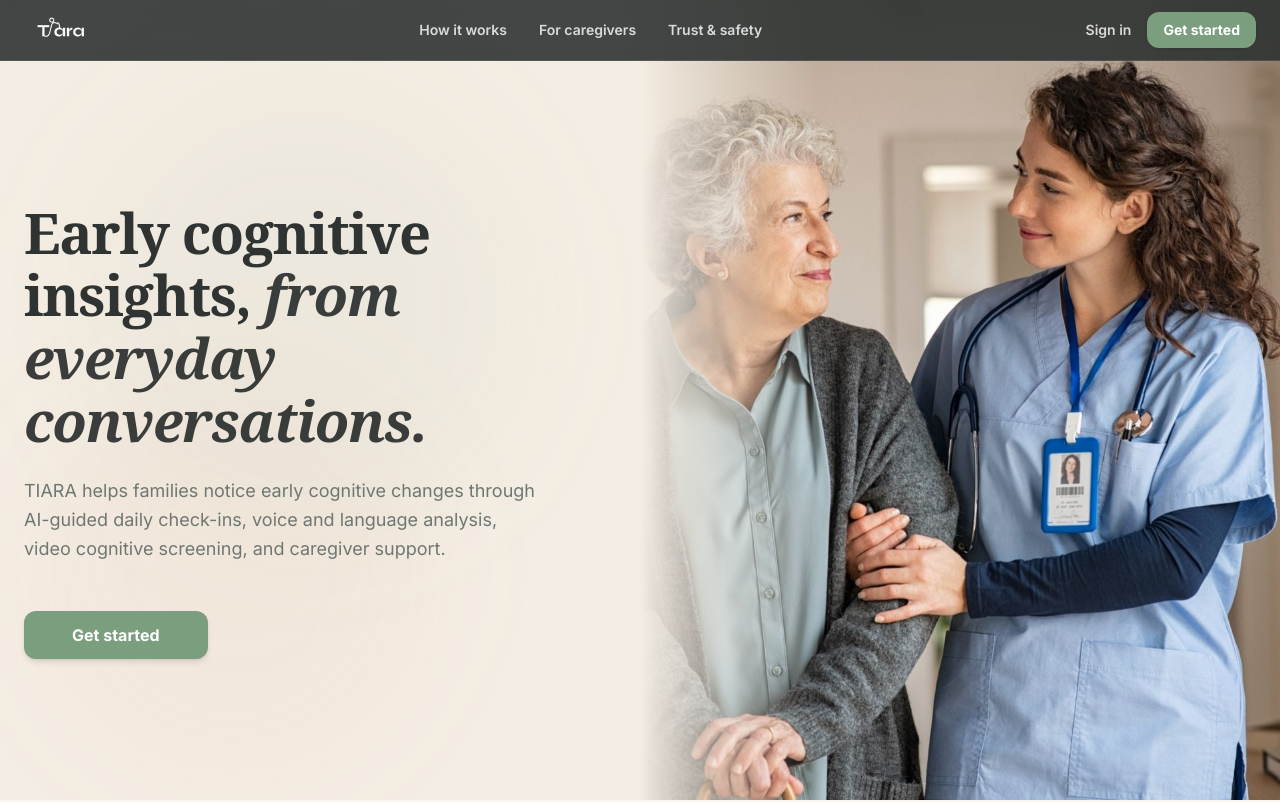
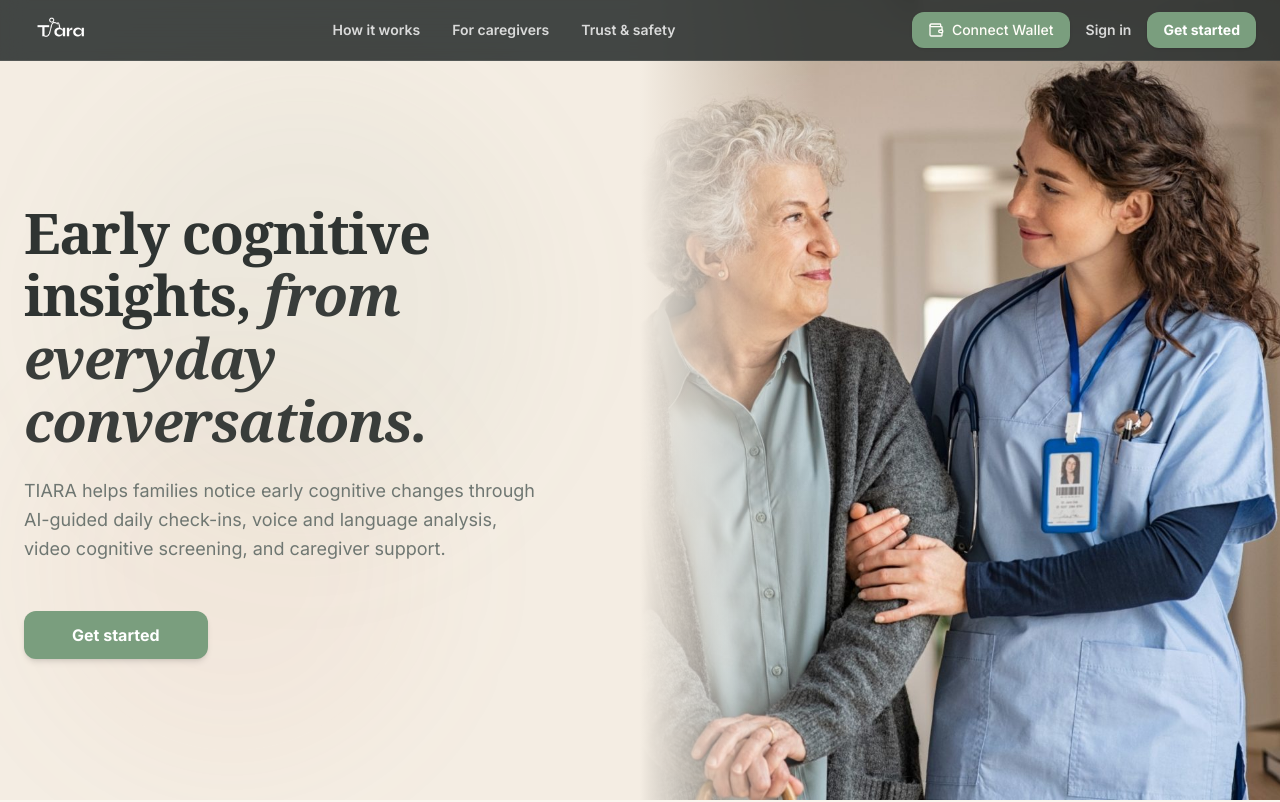
Before and after one commit to narazla/TIARA-BOTChain, a Next.js app in the folder frontend/: page / in a window 1280 px wide. Shown: the top 802 px of the page. Built offline with nearby package versions, Linux system fonts and the light colour scheme; no server answers.

Commit message:
feat: add BOT Chain wallet connection and footer logo

```diff
--- a/frontend/app/caregiver/dashboard/page.tsx
+++ b/frontend/app/caregiver/dashboard/page.tsx
@@ -33,6 +33,7 @@ import {
 import { caregiverApi, guidanceApi } from "@/lib/api";
 import { useAuth } from "@/lib/auth/AuthContext";
 import { ProtectedRoute } from "@/components/shared/ProtectedRoute";
+import { ConnectWallet } from "@/components/shared/ConnectWallet";
 import ReactMarkdown from 'react-markdown';
 
 interface TrendPoint {
@@ -260,7 +261,7 @@ function CaregiverDashboardContent() {
       {/* ── Main Workspace ──────────────────────────────────── */}
       <main className="flex-1 flex flex-col min-w-0 overflow-y-auto">
         {/* Header */}
-        <header className="h-16 bg-card border-b border-border flex items-center justify-between px-8 sticky top-0 z-30">
+        <header className="h-20 min-h-20 bg-card border-b border-border flex items-center justify-between px-8 sticky top-0 z-30">
           <div className="flex items-center gap-3.5">
             <div className="w-9 h-9 rounded-full bg-secondary flex items-center justify-center font-bold text-primary-dark">
               {patient?.full_name ? patient.full_name[0] : "P"}
@@ -273,7 +274,7 @@ function CaregiverDashboardContent() {
             </div>
           </div>
 
-          <div>
+          <div className="flex items-center gap-3">
             {currentRiskLevel === "high" ? (
               <span className="risk-badge-high">● High Risk Status</span>
             ) : currentRiskLevel === "medium" ? (
@@ -281,6 +282,7 @@ function CaregiverDashboardContent() {
             ) : (
               <span className="risk-badge-low">● Stable Status</span>
             )}
+            <ConnectWallet />
           </div>
         </header>
 
--- a/frontend/app/page.tsx
+++ b/frontend/app/page.tsx
@@ -3,6 +3,7 @@
 import { useState, useEffect } from "react";
 import Link from "next/link";
 import { motion, AnimatePresence } from "framer-motion";
+import { ConnectWallet } from "@/components/shared/ConnectWallet";
 import {
   Shield,
   Heart,
@@ -67,6 +68,7 @@ export default function LandingPage() {
           </div>
 
           <div className="flex items-center gap-4">
+            <ConnectWallet />
             <Link
               href="/login"
               className="text-sm font-semibold text-white/80 hover:text-white transition-colors"
--- /dev/null
+++ b/frontend/components/shared/ConnectWallet.tsx
@@ -0,0 +1,137 @@
+"use client";
+
+import { useState, useEffect } from "react";
+import { Wallet, CheckCircle2, AlertCircle } from "lucide-react";
+
+interface EthereumProvider {
+  request: (args: { method: string; params?: unknown[] }) => Promise<unknown>;
+  on?: (event: string, listener: (...args: unknown[]) => void) => void;
+  removeListener?: (event: string, listener: (...args: unknown[]) => void) => void;
+}
+
+interface EthereumError {
+  code?: number;
+  message?: string;
+}
+
+declare global {
+  interface Window {
+    ethereum?: EthereumProvider;
+  }
+}
+
+// BOT Chain Mainnet Configuration
+const BOT_CHAIN_PARAMS = {
+  chainId: "0x2A5", // 677 dalam hex
+  chainName: "BOT Chain Mainnet",
+  nativeCurrency: {
+    name: "BOT",
+    symbol: "BOT",
+    decimals: 18,
+  },
+  rpcUrls: ["https://rpc.botchain.ai"],
+  blockExplorerUrls: ["https://scan.bohr.life"],
+};
+
+export function ConnectWallet() {
+  const [account, setAccount] = useState<string | null>(null);
+  const [error, setError] = useState<string | null>(null);
+  const [isConnecting, setIsConnecting] = useState(false);
+
+  useEffect(() => {
+    const provider = window.ethereum;
+    if (!provider) return;
+
+    const handleAccountsChanged = (...args: unknown[]) => {
+      const accounts = (args[0] as string[] | undefined) || [];
+      setAccount(accounts[0] || null);
+    };
+
+    void checkConnection(provider);
+    provider.on?.("accountsChanged", handleAccountsChanged);
+
+    return () => {
+      provider.removeListener?.("accountsChanged", handleAccountsChanged);
+    };
+  }, []);
+
+  const checkConnection = async (provider: EthereumProvider) => {
+    try {
+      const accounts = (await provider.request({ method: "eth_accounts" })) as string[];
+      setAccount(accounts[0] || null);
+    } catch (err) {
+      console.error("Error checking wallet connection:", err);
+    }
+  };
+
+  const connectWallet = async () => {
+    setError(null);
+    const provider = typeof window !== "undefined" ? window.ethereum : undefined;
+    if (!provider) {
+      setError("MetaMask not detected! Please install MetaMask.");
+      if (typeof window !== "undefined") {
+        window.open("https://metamask.io/download/", "_blank");
+      }
+      return;
+    }
+
+    setIsConnecting(true);
+    try {
+      const accounts = (await provider.request({
+        method: "eth_requestAccounts",
+      })) as string[];
+      setAccount(accounts[0] || null);
+
+      try {
+        await provider.request({
+          method: "wallet_switchEthereumChain",
+          params: [{ chainId: BOT_CHAIN_PARAMS.chainId }],
+        });
+      } catch (switchError) {
+        const error = switchError as EthereumError;
+        if (error.code === 4902) {
+          await provider.request({
+              method: "wallet_addEthereumChain",
+              params: [BOT_CHAIN_PARAMS],
+          });
+        } else {
+          throw switchError;
+        }
+      }
+    } catch (err) {
+      const error = err as EthereumError;
+      setError(error.message || "Failed to connect wallet");
+    } finally {
+      setIsConnecting(false);
+    }
+  };
+
+  const formatAddress = (addr: string) => {
+    return `${addr.substring(0, 6)}...${addr.substring(addr.length - 4)}`;
+  };
+
+  return (
+    <div className="flex flex-col items-end">
+      {account ? (
+        <div className="flex items-center gap-2 bg-emerald-500/10 border border-emerald-500/20 px-4 py-2 rounded-xl text-emerald-600 text-sm font-medium">
+          <CheckCircle2 className="w-4 h-4" />
+          <span>{formatAddress(account)}</span>
+        </div>
+      ) : (
+        <button
+          onClick={connectWallet}
+          disabled={isConnecting}
+          className="flex items-center gap-2 bg-primary text-primary-foreground hover:bg-primary/90 px-4 py-2 rounded-xl text-sm font-medium transition-all shadow-sm"
+        >
+          <Wallet className="w-4 h-4" />
+          <span>{isConnecting ? "Connecting..." : "Connect Wallet"}</span>
+        </button>
+      )}
+      {error && (
+        <p className="text-xs text-red-500 mt-1 flex items-center gap-1">
+          <AlertCircle className="w-3 h-3" /> {error}
+        </p>
+      )}
+    </div>
+  );
+}
--- a/frontend/components/shared/Footer.tsx
+++ b/frontend/components/shared/Footer.tsx
@@ -52,6 +52,18 @@ export default function Footer() {
             <h2 className="text-xs font-semibold uppercase tracking-[0.18em] text-[#B8D5B8]">
               On-chain verification
             </h2>
+            <a
+              href="https://botchain.ai"
+              target="_blank"
+              rel="noopener noreferrer"
+              className="mt-4 inline-flex h-12 items-center"
+            >
+              <img
+                src="/Asset4.png"
+                alt="BOT Chain"
+                className="h-10 w-auto max-w-[180px] object-contain"
+              />
+            </a>
             <p className="mt-4 text-sm text-white/65">
               Powered by{" "}
               <a
```
Also changed, not shown: frontend/public/Asset4.png (added).
